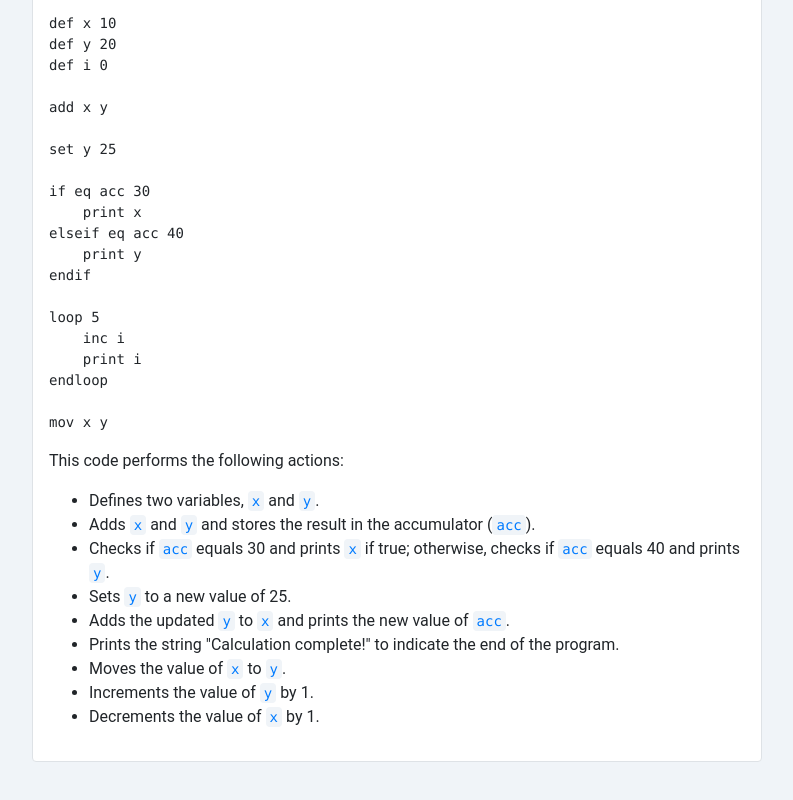
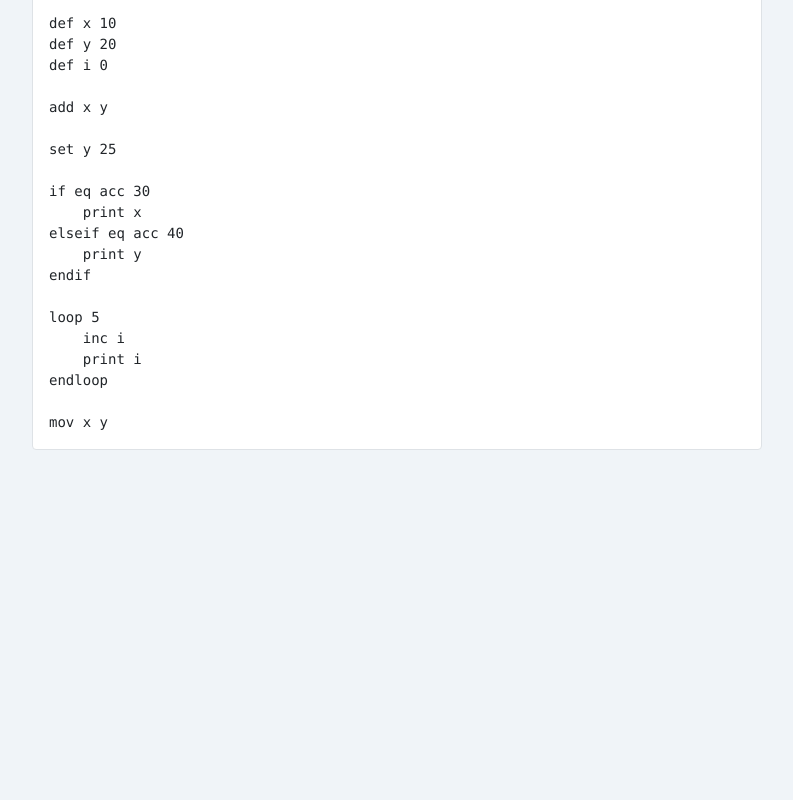
Before and after one commit to window-ops/microcontroller-interpreter, a plain HTML site: page index.html in a window 1280 px wide. Shown: the part 2652-3452 px from the top of the page, without its empty margins (243-1036 px from the left). After the commit the page ends 3150 px from the top, so only its background shows below. Drawn offline with Linux system fonts and the light colour scheme.

Commit message:
Update file index.html

```diff
--- a/index.html
+++ b/index.html
@@ -201,7 +201,7 @@
             </table>
             <h3>Example Code</h3>
             <p>The following example demonstrates the use of some commands in a single program:</p>
-            <pre>
+            <pre class="mb-0">
 def x 10
 def y 20
 def i 0
@@ -222,18 +222,6 @@ loop 5
 endloop
 
 mov x y</pre>
-            <p>This code performs the following actions:</p>
-            <ul>
-              <li>Defines two variables, <code>x</code> and <code>y</code>. </li>
-              <li>Adds <code>x</code> and <code>y</code> and stores the result in the accumulator (<code>acc</code>). </li>
-              <li>Checks if <code>acc</code> equals 30 and prints <code>x</code> if true; otherwise, checks if <code>acc</code> equals 40 and prints <code>y</code>. </li>
-              <li>Sets <code>y</code> to a new value of 25. </li>
-              <li>Adds the updated <code>y</code> to <code>x</code> and prints the new value of <code>acc</code>. </li>
-              <li>Prints the string "Calculation complete!" to indicate the end of the program.</li>
-              <li>Moves the value of <code>x</code> to <code>y</code>. </li>
-              <li>Increments the value of <code>y</code> by 1. </li>
-              <li>Decrements the value of <code>x</code> by 1. </li>
-            </ul>
           </div>
         </div>
       </div>
```
